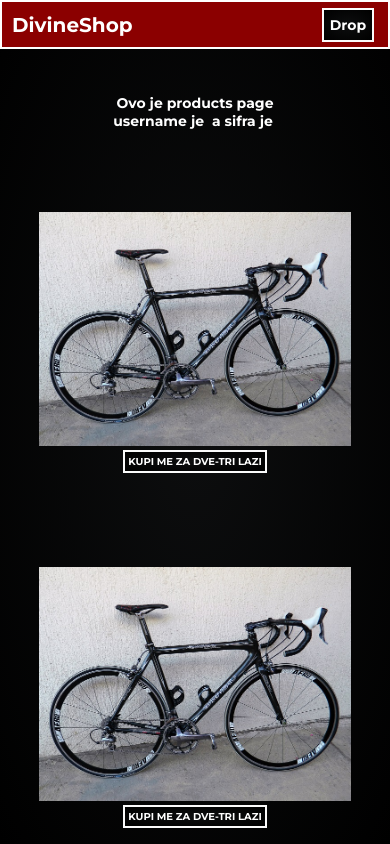
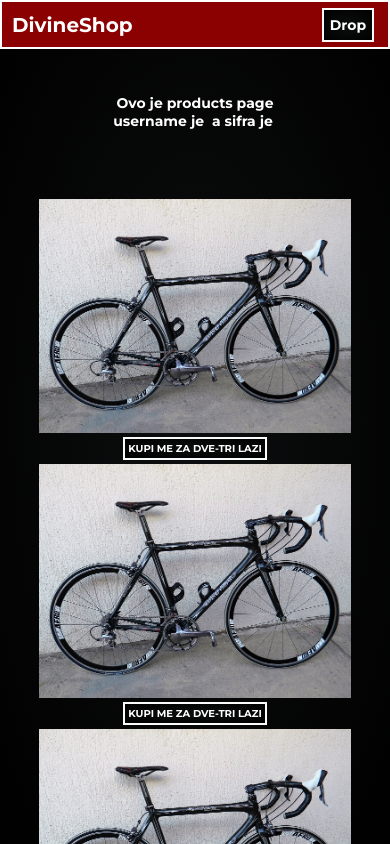
Before and after one commit to digitalprophets/dp-test, a Vue app in the folder client/: page /products in a window 390 px wide. Built offline with nearby package versions, Linux system fonts and the light colour scheme; a web font is replaced by a local one.

Commit message:
fixed products page responsiveness

```diff
--- a/client/src/components/Products.vue
+++ b/client/src/components/Products.vue
@@ -87,7 +87,7 @@ import Header from './Header.vue'
 
 <style scoped>
 
-.products{
+.products {
 	height: 100%;
 	width: 100%;
 	margin: 0;
@@ -108,6 +108,8 @@ import Header from './Header.vue'
 #main_content_text h1 {
 	align-self: center;
 	justify-self: center;
+	text-align: center;
+	font-size: 22px;
 }
 
 #product_section {
@@ -116,15 +118,15 @@ import Header from './Header.vue'
 	justify-self: center;
 	display: grid;
 	grid-template-columns: auto auto auto;
-	grid-auto-rows: 300px;
-	grid-gap: 10px;
+	grid-auto-rows: 400px;
+	grid-gap: 20px;
 }
 
 .product {
 	align-self: center;
 	justify-self: center;
-	height: 250px;
-	width: 350px;
+	height: 100%;
+	width: 100%;
 }
 
 .product img {
@@ -138,17 +140,17 @@ import Header from './Header.vue'
 button {
 	justify-self: center;
 	font-family: 'Montserrat', Arial, Helvetica, sans-serif;
-	float:left;
+	float: left;
 	border: #fbfbfb solid 2px;
-	cursor:pointer;
+	cursor: pointer;
 	background: #0d0e0f;
     background: radial-gradient(#0d0e0f, black);
     background-repeat: repeat;
 	color:white;
-	font-size:10px;
+	font-size: 10px;
 	padding: 3px;
 	transition: all 0.3s;
-	font-weight:700;
+	font-weight: 700;
 }
 
 #korisnik {
@@ -166,15 +168,15 @@ button {
 
 @media all and (max-width: 1300px) {
 
+	#main_content_text h1 {
+		font-size: 18px;
+	}
+
 	#product_section {
 		grid-auto-rows: 300px;
-		grid-gap: 3px;
+		grid-gap: 5px;
 	}
 
-	.product {
-		height: 150px;
-		width: 250px;
-	}
 }
 
 @media all and (max-width: 900px) {
@@ -184,21 +186,14 @@ button {
 	}
 
 	#product_section {
-		grid-auto-rows: 150px;
-		grid-gap: 3px;
+		grid-template-columns: auto auto;
 	}
 
-	.product {
-		height: 90px;
-		width: 120px;
-	}
 }
 
 @media all and (max-width: 500px) {
 
-
 	#main_content_text h1 {
-		align-self: center;
 		justify-self: center;
 		font-size: 14px;
 		width:60%;
@@ -207,46 +202,19 @@ button {
 	}
 
 	#product_section {
-		width: 80%;
-		margin-top: -10%;
-		align-self: center;
-		justify-self: center;
-		display: grid;
+		margin-top: 6%;
 		grid-template-columns: auto;
 		grid-auto-rows: 350px;
-		grid-gap: 5px;
 	}
 
-	.product {
-		align-self: center;
-		justify-self: center;
-		height: 200px;
-		width: 100%;
+}
+
+@media all and (max-width: 400px) {
+
+	#product_section {
+		grid-auto-rows: 260px;
 	}
 
-	.product img {
-		width: 100%;
-	}
-
-	.button_container {
-		display: grid;
-	}
-
-	button {
-		justify-self: center;
-		font-family: 'Montserrat', Arial, Helvetica, sans-serif;
-		float:left;
-		border: #fbfbfb solid 2px;
-		cursor:pointer;
-		background: #0d0e0f;
-		background: radial-gradient(#0d0e0f, black);
-		background-repeat: repeat;
-		color:white;
-		font-size:10px;
-		padding: 3px;
-		transition: all 0.3s;
-		font-weight:700;
-	}
 }
 
 @-webkit-keyframes vibrate-3 {
```
